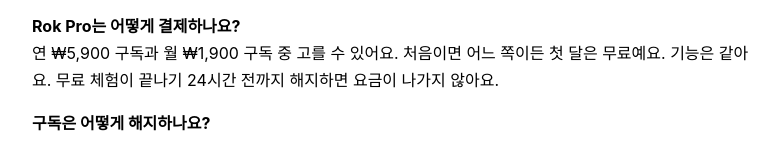
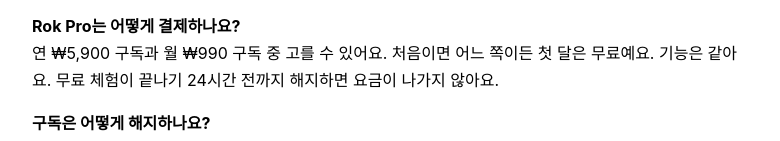
Before and after one commit to Fluorinee9/roooook, a plain HTML site: page index.html in a window 1280 px wide. Shown: the part 432-573 px from the top of the page, without its empty margins (248-1028 px from the left). Drawn offline with Linux system fonts and the light colour scheme.

Commit message:
월 구독 가격 ₩990 반영 (index.html)

```diff
--- a/index.html
+++ b/index.html
@@ -20,7 +20,7 @@
 <h2>자주 묻는 질문</h2>
 <p><b>기록은 어디에 저장되나요?</b><br>내 iPhone 안에만 저장돼요. 서버로 보내지 않아요. 앱을 지우면 기록도 함께 지워지니, 중요한 기록은 iPhone 백업을 켜 두세요.</p>
 <p><b>새 폰으로 바꾸면 기록을 옮길 수 있나요?</b><br>Pro에서 설정 &gt; "iCloud 백업"을 켜면 기록과 예산이 내 iCloud에 저장돼요. 같은 Apple 계정으로 로그인한 새 폰이나 다른 iPhone에서 Rok을 설치하고 Pro 복원 후 iCloud 백업을 켜면 그대로 이어져요. 개발자는 내용을 볼 수 없어요.</p>
-<p><b>Rok Pro는 어떻게 결제하나요?</b><br>연 ₩5,900 구독과 월 ₩1,900 구독 중 고를 수 있어요. 처음이면 어느 쪽이든 첫 달은 무료예요. 기능은 같아요. 무료 체험이 끝나기 24시간 전까지 해지하면 요금이 나가지 않아요.</p>
+<p><b>Rok Pro는 어떻게 결제하나요?</b><br>연 ₩5,900 구독과 월 ₩990 구독 중 고를 수 있어요. 처음이면 어느 쪽이든 첫 달은 무료예요. 기능은 같아요. 무료 체험이 끝나기 24시간 전까지 해지하면 요금이 나가지 않아요.</p>
 <p><b>구독은 어떻게 해지하나요?</b><br>iPhone 설정 → Apple 계정 → 구독, 또는 앱의 설정 → Rok Pro → 구독 관리에서 해지할 수 있어요. 다음 결제 24시간 전까지 해지하면 다음 달부터 청구되지 않고, 이미 낸 기간까지는 계속 쓸 수 있어요. 앱을 지우는 것만으로는 해지되지 않아요.</p>
 <p><b>환불받고 싶어요.</b><br>결제는 Apple이 처리해서 <a href="https://reportaproblem.apple.com">reportaproblem.apple.com</a>에서 요청할 수 있어요. 앱 문제로 Pro를 못 쓰고 있다면 아래 메일로 알려 주세요.</p>
 <p><b>Rok Pro를 다시 받으려면?</b><br>같은 Apple 계정으로 로그인한 뒤 설정 → Rok Pro → 구매 복원을 눌러 주세요.</p>
```
